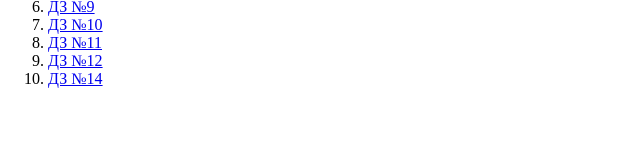
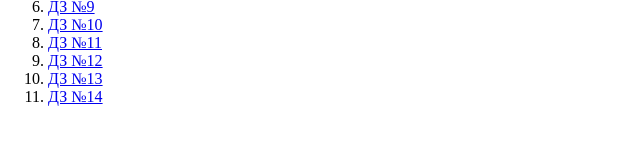
Before and after one commit to OlenaBern/JS_homework, a plain HTML site: page index.html in a window 1280 px wide. Shown: the part 172-316 px from the top of the page, 0-640 px from the left. Drawn offline with Linux system fonts and the light colour scheme.

Commit message:
Add files via upload

```diff
--- a/index.html
+++ b/index.html
@@ -38,6 +38,9 @@
         <a href="lesson_12/index.html">ДЗ №12</a>
 		</li>
 		<li>
+        <a href="lesson_13/index.html">ДЗ №13</a>
+		</li>
+		<li>
         <a href="lesson_14/index.html">ДЗ №14</a>
 		</li>
     </ol>
```
